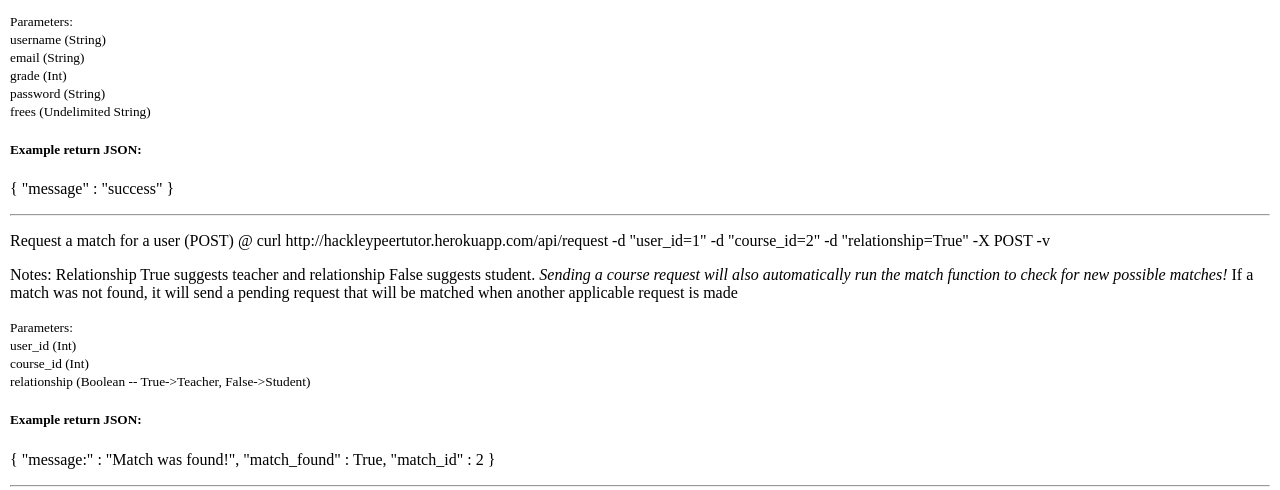
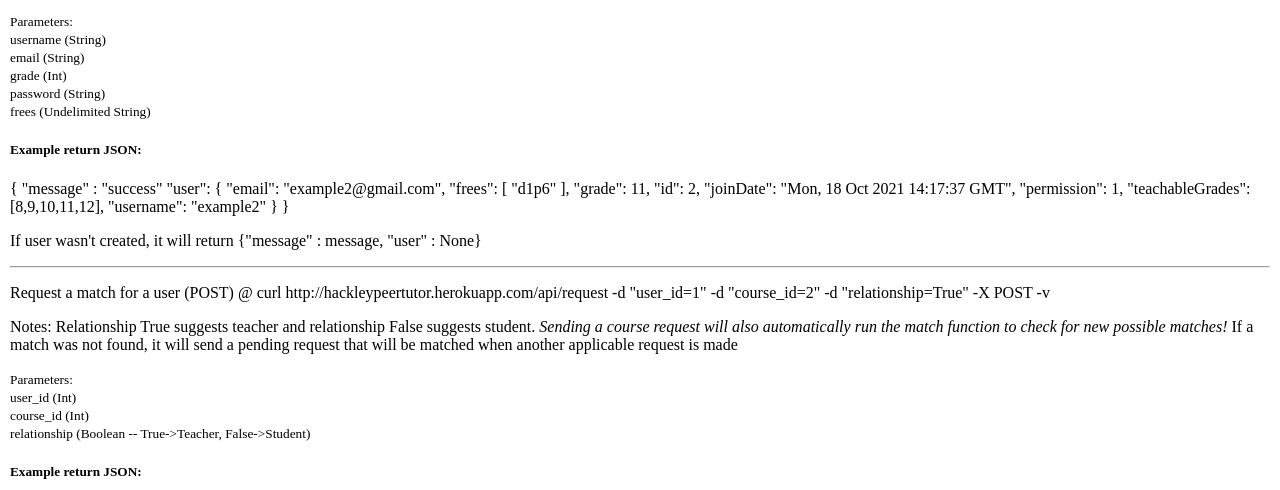
Before and after one commit to VerseGroup/PeerTutor-backend, a Flask app: page /apihelp in a window 1280 px wide. Shown: the part 1376-1866 px from the top of the page. Run offline with Flask 2, Linux system fonts and the light colour scheme.

Commit message:
register returns optional user object and message

```diff
--- a/PeerTutor/api_resources/resources.py
+++ b/PeerTutor/api_resources/resources.py
@@ -54,7 +54,10 @@ class RegisterUser(Resource):
             }
             return response, 400
         try:
-            return user.toJSON()
+            return {
+                "message" : "success",
+                "user" : user.toJSON()
+            }
         except:
             response = {
                 "message" : "could not return user, but user created",
--- a/PeerTutor/templates/api.html
+++ b/PeerTutor/templates/api.html
@@ -217,8 +217,21 @@
     <p>
         {
             "message" : "success"
+            "user": {
+                "email": "example2@gmail.com",
+                "frees": [
+                "d1p6"
+                ],
+                "grade": 11,
+                "id": 2,
+                "joinDate": "Mon, 18 Oct 2021 14:17:37 GMT",
+                "permission": 1,
+                "teachableGrades": [8,9,10,11,12],
+                "username": "example2"
+            }
         }
     </p>
+    <p> If user wasn't created, it will return {"message" : message, "user" : None}</p>
 
     <hr>
     <p>
```
